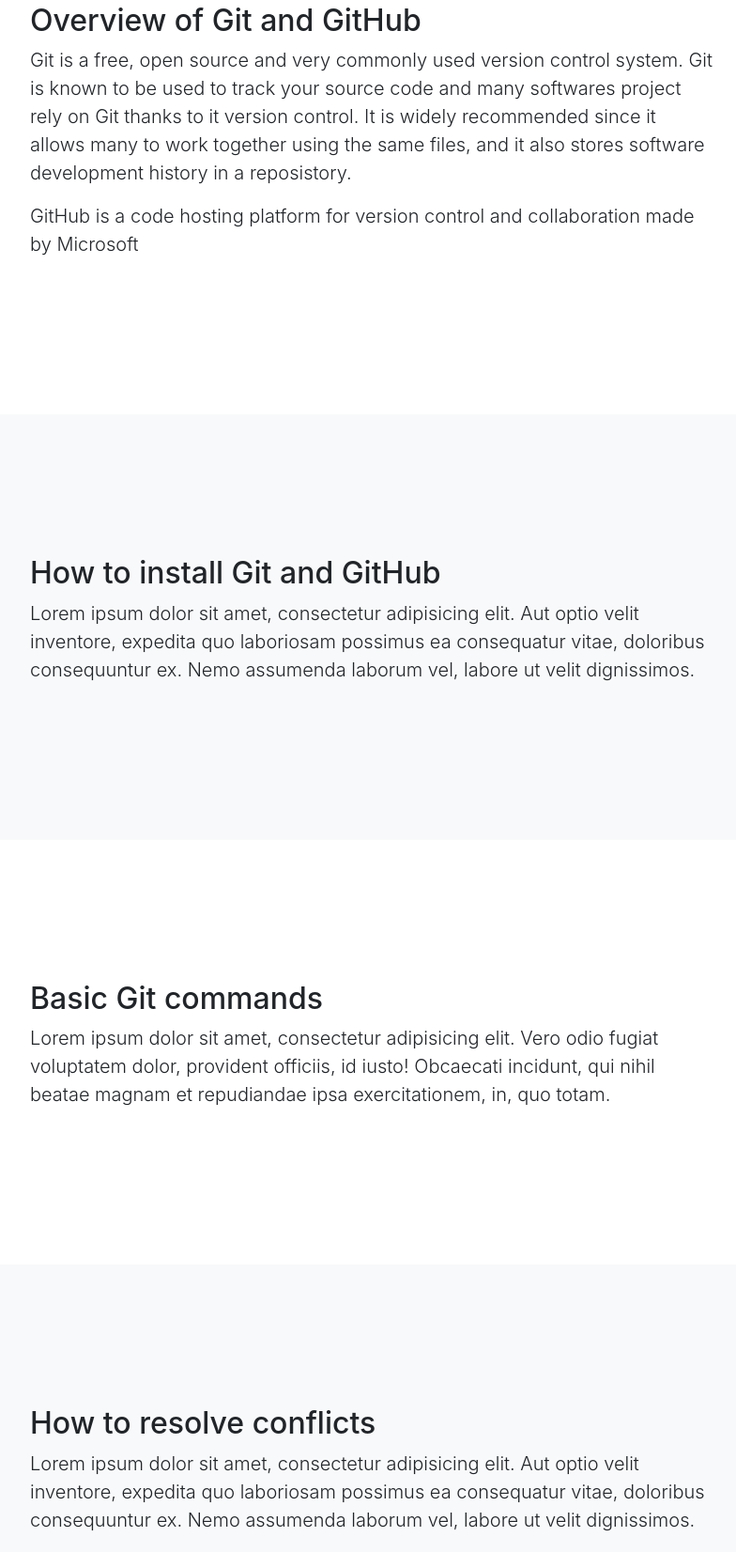
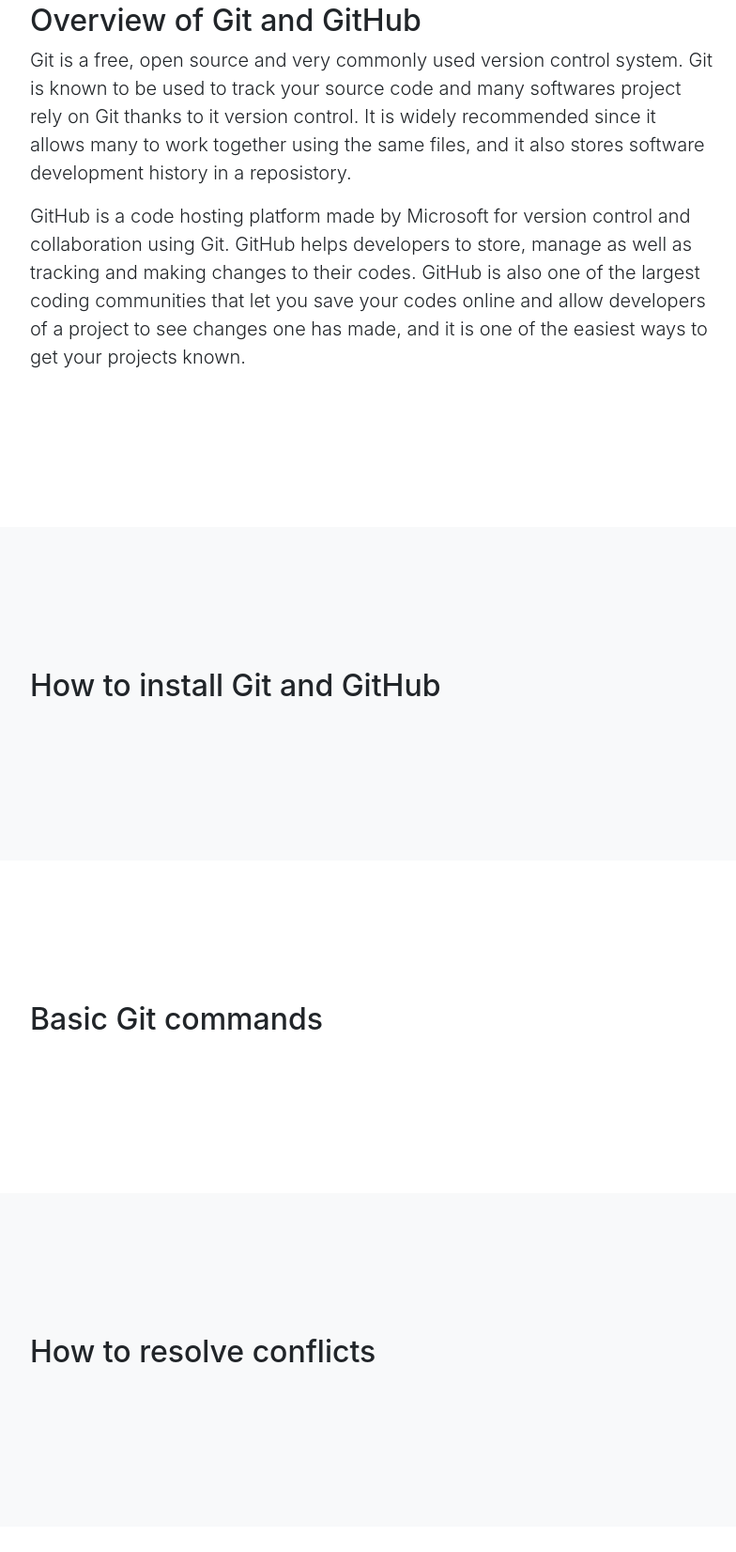
Before and after one commit to NLa16/NLa16.github.io, a website with bundled scripts: page index.html in a window 1280 px wide. Shown: the part 459-2111 px from the top of the page at 94% size, without its empty margins (243-1027 px from the left). Built offline with nearby package versions, Linux system fonts and the light colour scheme.

Commit message:
Git and GitHub

```diff
--- a/index.html
+++ b/index.html
@@ -55,7 +55,7 @@
         <div class="col-lg-8 mx-auto">
           <h2>Overview of Git and GitHub</h2>
           <p class="lead">Git is a free, open source and very commonly used version control system. Git is known to be used to track your source code and many softwares project rely on Git thanks to it version control. It is widely recommended since it allows many to work together using the same files, and it also stores software development history in a reposistory.</p>
-          <p class="lead">GitHub is a code hosting platform for version control and collaboration made by Microsoft</p>
+          <p class="lead">GitHub is a code hosting platform made by Microsoft for version control and collaboration using Git. GitHub helps developers to store, manage as well as tracking and making changes to their codes. GitHub is also one of the largest coding communities that let you save your codes online and allow developers of a project to see changes one has made, and it is one of the easiest ways to get your projects known.</p>
         </div>
       </div>
     </div>
@@ -66,7 +66,7 @@
       <div class="row">
         <div class="col-lg-8 mx-auto">
           <h2>How to install Git and GitHub</h2>
-          <p class="lead">Lorem ipsum dolor sit amet, consectetur adipisicing elit. Aut optio velit inventore, expedita quo laboriosam possimus ea consequatur vitae, doloribus consequuntur ex. Nemo assumenda laborum vel, labore ut velit dignissimos.</p>
+          <p class="lead"></p>
         </div>
       </div>
     </div>
@@ -77,7 +77,7 @@
       <div class="row">
         <div class="col-lg-8 mx-auto">
           <h2>Basic Git commands</h2>
-          <p class="lead">Lorem ipsum dolor sit amet, consectetur adipisicing elit. Vero odio fugiat voluptatem dolor, provident officiis, id iusto! Obcaecati incidunt, qui nihil beatae magnam et repudiandae ipsa exercitationem, in, quo totam.</p>
+          <p class="lead"></p>
         </div>
       </div>
     </div>
@@ -88,7 +88,7 @@
       <div class="row">
         <div class="col-lg-8 mx-auto">
           <h2>How to resolve conflicts</h2>
-          <p class="lead">Lorem ipsum dolor sit amet, consectetur adipisicing elit. Aut optio velit inventore, expedita quo laboriosam possimus ea consequatur vitae, doloribus consequuntur ex. Nemo assumenda laborum vel, labore ut velit dignissimos.</p>
+          <p class="lead"></p>
         </div>
       </div>
     </div>
@@ -99,7 +99,7 @@
       <div class="row">
         <div class="col-lg-8 mx-auto">
           <h2>Branching</h2>
-          <p class="lead">Lorem ipsum dolor sit amet, consectetur adipisicing elit. Vero odio fugiat voluptatem dolor, provident officiis, id iusto! Obcaecati incidunt, qui nihil beatae magnam et repudiandae ipsa exercitationem, in, quo totam.</p>
+          <p class="lead"></p>
         </div>
       </div>
     </div>
```
